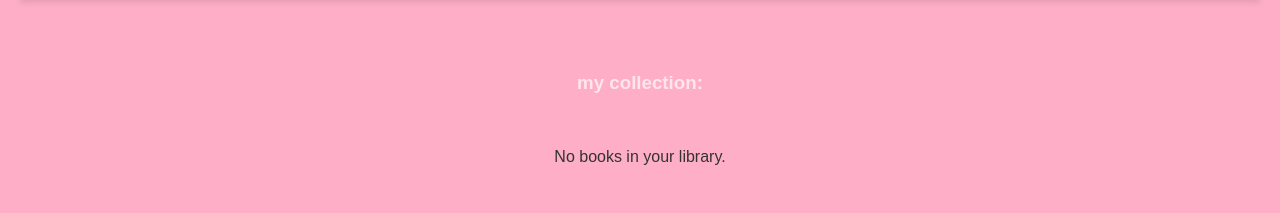
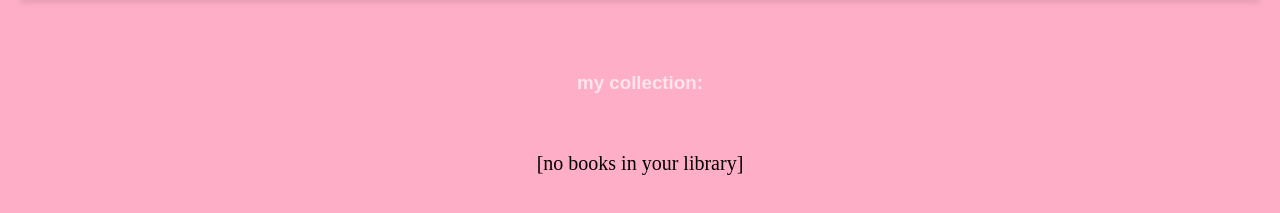
Before and after one commit to jenyyy4/readaholic, a plain HTML site: page index.html in a window 1280 px wide. Shown: the part 743-956 px from the top of the page. Drawn offline with Linux system fonts and the light colour scheme; a web font is replaced by a local one.

Commit message:
changed css of "no books"

```diff
--- a/script.js
+++ b/script.js
@@ -49,7 +49,7 @@ async function displayLibrary() {
     libraryDiv.innerHTML = '<p>Loading books...</p>'; // Show loading message
 
     if (library.length === 0) {
-        libraryDiv.innerHTML = "<p>No books in your library.</p>";
+        libraryDiv.innerHTML = `<p id="no-book">[no books in your library]</p>`;
         return;
     }
 
--- a/style.css
+++ b/style.css
@@ -153,3 +153,8 @@ button:hover {
 .popup button {
     margin-top: 10px;
 }
+#no-book {
+    font-size: 20px;
+    font-family:'Poppins';
+    color: black;
+}
```
